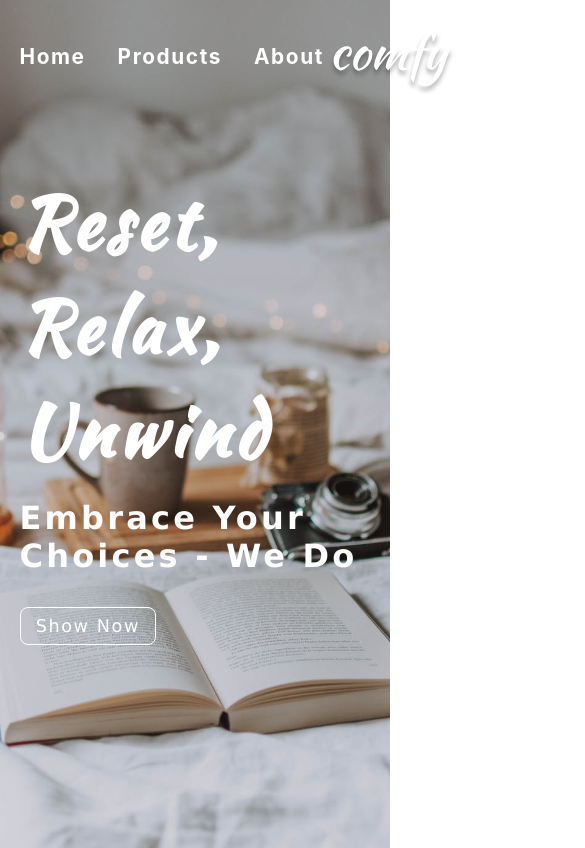
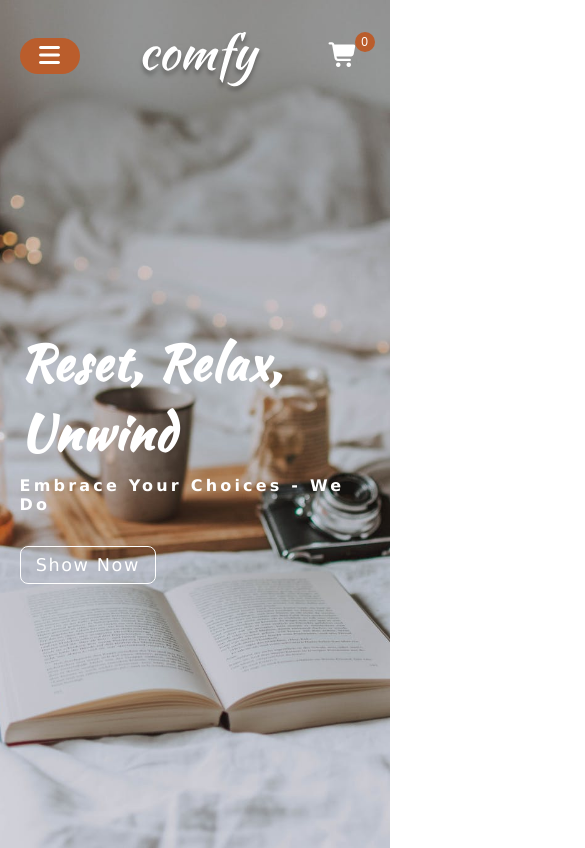
Before and after one commit to okit-man/comfy-web, a plain HTML site: page index.html in a window 390 px wide. Shown: the top 848 px of the page, 585 px wide, since content can reach past the window. Drawn offline with Linux system fonts and the light colour scheme.

Commit message:
created each responsiveness to fit in

```diff
--- a/style.css
+++ b/style.css
@@ -11,9 +11,6 @@ body {
     Ubuntu, Cantarell, 'Open Sans', 'Helvetica Neue', sans-serif;
 }
 .nav-bar {
-    /* width: 100%; */
-    /* background-color: red; */
-
     display: flex;
     justify-content: center;
     align-items: center;
@@ -29,7 +26,7 @@ body {
     display: flex;
     justify-content: space-between;
     align-items: center;
-     height: 7rem;
+    height: 7rem;
 }
 
 /* links */
@@ -72,10 +69,6 @@ body {
     transition: all 0.3s linear;
 
     display: none;
-
-    /* display: flex;
-    justify-content: center;
-    align-items: center; */
  }
  .toggle-btn:hover {
     background-color:  hsl(21, 62%, 35%);
@@ -88,7 +81,7 @@ body {
     cursor: pointer;
  }
  .nav-logo {
-    margin-right: 10rem;
+    /* margin-right: 10rem; */
  }
  img {
    /* width: 100%; */
@@ -101,7 +94,6 @@ body {
     /* background-color:  hsl(21, 62%, 45%); */
     position: relative;
     margin: 0.75rem;
-
  }
  .toggle-cart {
     border: transparent;
@@ -127,6 +119,7 @@ body {
     font-size: 0.75rem;
  }
 
+/* hero section */
 .hero {
    background: url(./image/main-bcg.jpeg), linear-gradient(rgba(0, 0, 0, 0.5), rgba(0, 0, 0, 0.5));
    background-size: cover;
@@ -144,21 +137,20 @@ body {
     width: 90vw;
     max-width: 1170px;
  }
- h1 {
+ .hero h1 {
     font-size: 4.5rem;
     font-weight: 700;
-    letter-spacing: 0.3rem;
+    letter-spacing: 0.5rem;
     text-transform: capitalize;
-     margin: 3rem 0 1rem
+    margin: 3rem 0 1rem
  }
- h3 {
+ .hero h3 {
     font-size: 2rem;
     letter-spacing: 0.2rem;
     text-transform: capitalize;
     font-family: Verdana, Geneva, Tahoma, sans-serif;
    }
  .hero-btn {
-      /* background-color:  hsl(21, 62%, 45%);  */
       display: inline-block;
 
       color: #fff;
@@ -185,3 +177,60 @@ body {
    background-color: #fff;
    color:  hsl(21, 62%, 45%);
  }
+
+
+
+
+
+
+@media screen and (max-width: 992px) {
+   .nav-links .nav-link {
+      font-size: 1.25rem;
+      color: black;
+   }
+   .hero h1 {
+      font-size: 4.5rem;
+      margin: 7rem 0 1rem;
+      letter-spacing: 0.4rem;
+   }
+   .hero h3 {
+      font-size: 1.8rem;
+      letter-spacing: 0.2rem;
+   }
+}
+
+
+
+
+ @media screen and (max-width: 800px) {
+   .nav-links .nav-link {
+      /* font-size: 1.15rem; */
+   }
+   .nav-links {
+       display: none;
+   }
+   .toggle-btn {
+       display: block;
+   }
+   .hero h1 {
+      font-size: 3rem;
+      margin: 9rem 0 0.5rem;
+      letter-spacing: 0.1rem;
+   }
+   .hero h3 {
+      font-size: 1rem;
+      letter-spacing: 0.2rem;
+   }
+   }
+
+   @media screen and (max-width: 370px) {
+      .hero h1 {
+         font-size: 2.5rem;
+         margin: 9rem 0 0.5rem;
+         letter-spacing: 0.1rem;
+      }
+      .hero h3 {
+         font-size: 0.8rem;
+         letter-spacing: 0.2rem;
+      }
+   }
```
